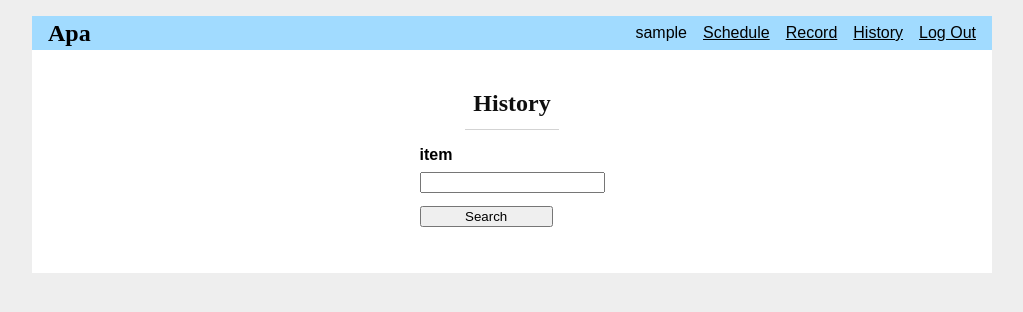
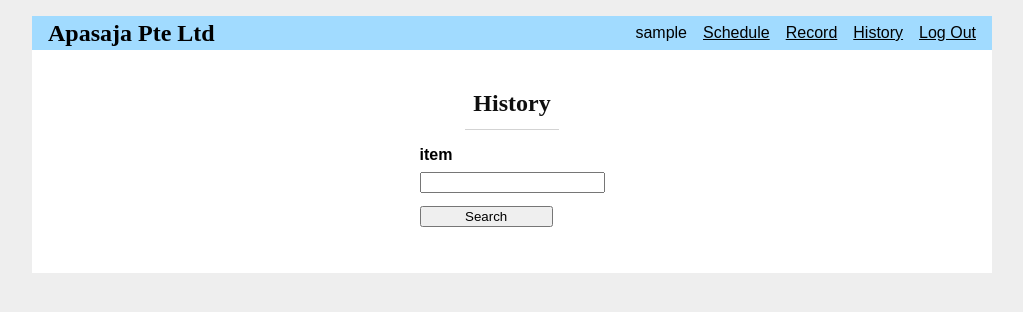
Before and after one commit to TanHaoxuan/Container_Terminal_Operation, a Flask app: page /history in a window 1280 px wide. Shown: the top 312 px of the page, without its empty margins (128-1151 px from the left). Run offline with Flask 3, Linux system fonts and the light colour scheme; the visitor is signed in with stand-in values (Sample User, id 1); parts of the project's set-up code (start-up, migrations or seed data) failed here and were passed over; some libraries are stand-ins or nearby versions.

Commit message:
update company name

```diff
--- a/templates/base.html
+++ b/templates/base.html
@@ -3,9 +3,9 @@
 <link rel="stylesheet" href="{{ url_for('static', filename='style.css') }}">
 <nav>
     {% if "user" in session%}
-    <h1><a href="{{ url_for('schedule_page') }}">Apa</a></h1>
+    <h1><a href="{{ url_for('schedule_page') }}"> Apasaja Pte Ltd</a></h1>
     {% else %}
-    <h1><a href="{{ url_for('user') }}">Apa</a></h1>
+    <h1><a href="{{ url_for('user') }}"> Apasaja Pte Ltd</a></h1>
     {% endif%}
     <ul>
         {% if "user" in session %}
```
